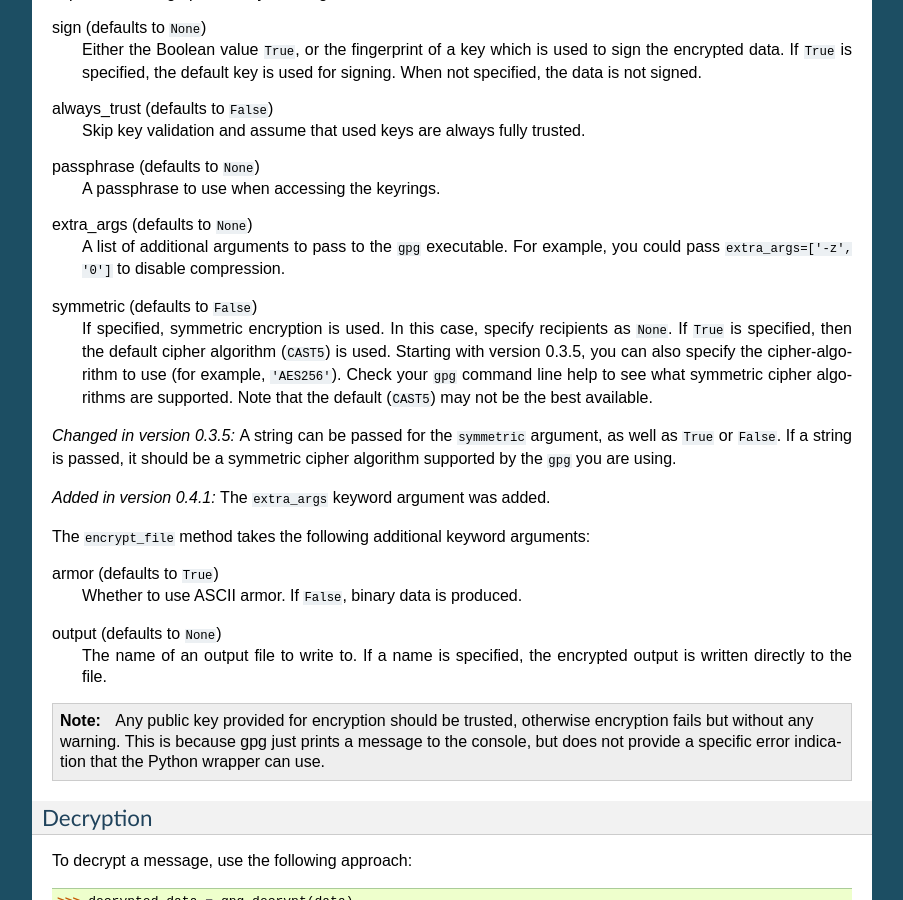
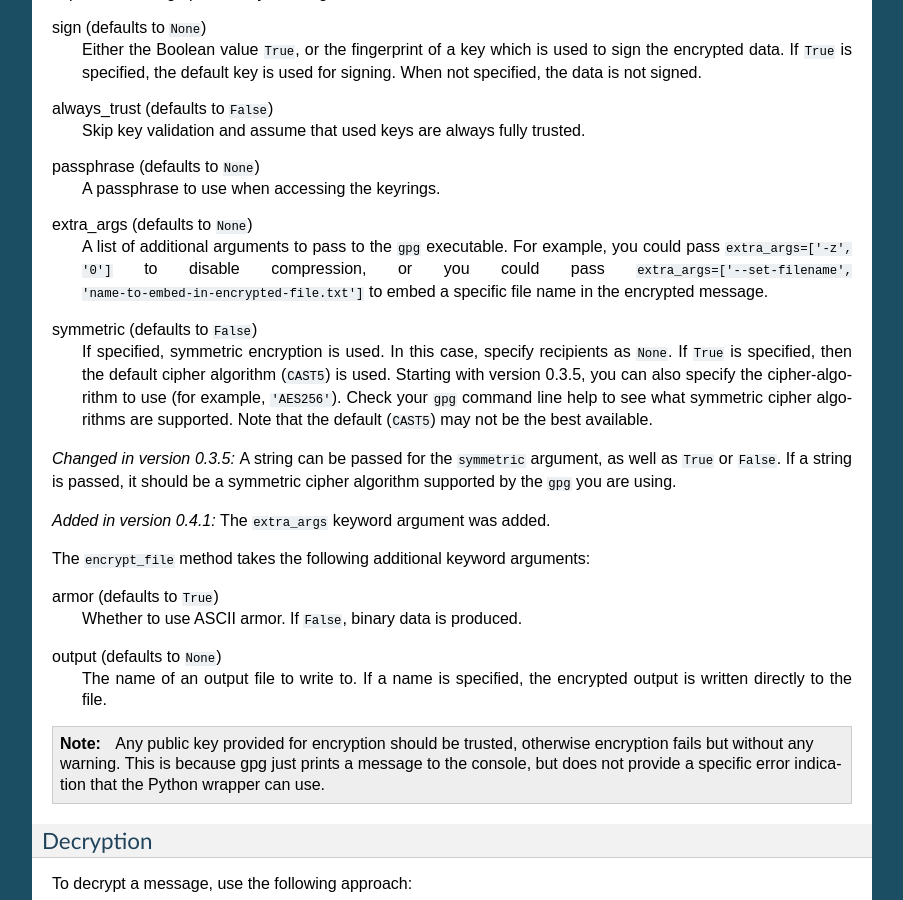
Before and after one commit to vsajip/python-gnupg, a Sphinx documentation site: the page built from docs/index.rst, in a window 1280 px wide and 900 px high, scrolled down 9755 px. Shown: the whole window, without its empty margins (198-1101 px from the left). Built offline with Sphinx 7.4.7, drawn with Linux system fonts in a browser that asks for light colours.

Commit message:
Fixed #107: Improved documentation.

```diff
--- a/docs/index.rst
+++ b/docs/index.rst
@@ -546,7 +546,7 @@ passphrase (defaults to ``None``)
     A passphrase to use when accessing the keyrings.
 extra_args (defaults to ``None``)
     A list of additional arguments to pass to the ``gpg`` executable. For example, you could pass ``extra_args=['-z', '0']``
-    to disable compression.
+    to disable compression, or you could pass ``extra_args=['--set-filename', 'name-to-embed-in-encrypted-file.txt']`` to embed a specific file name in the encrypted message.
 
 .. index:: Encryption; symmetric
 
```
